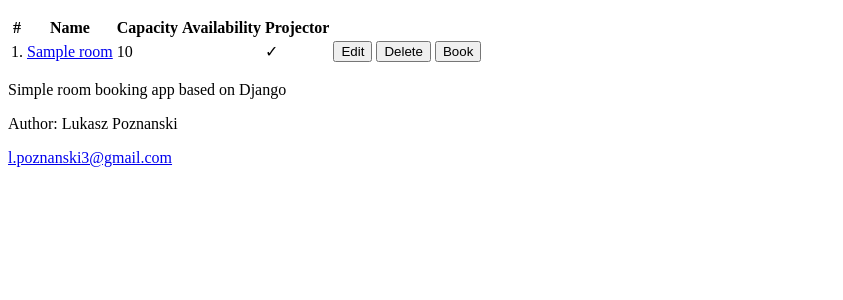
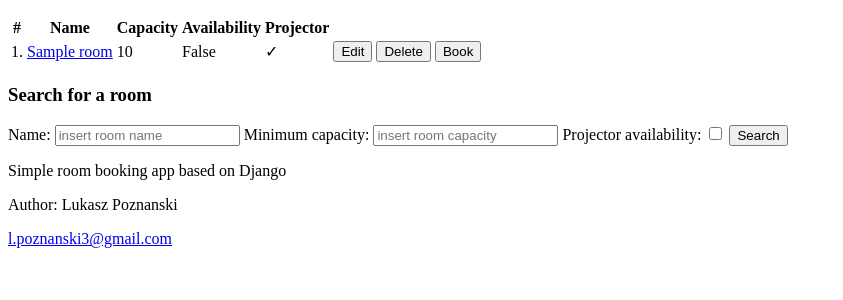
Before and after one commit to lpoznanski/RoomBookingApp, a Django app: page / in a window 1280 px wide. Shown: the part 52-352 px from the top of the page, without its empty margins (0-843 px from the left). Run offline with Django 4.2, Linux system fonts and the light colour scheme; tables that the repository leaves empty hold one stand-in row (values such as "Sample post").

Commit message:
Add search option to the main page

```diff
--- a/reservation/booking_app/templates/room_list.html
+++ b/reservation/booking_app/templates/room_list.html
@@ -33,7 +33,11 @@
                 <td>{{ forloop.counter }}.</td>
                 <td><a href="/room/details/{{ room.id }}/">{{ room.name }}</a></td>
                 <td>{{ room.capacity }}</td>
-                <td>{{ reservation_dates }}</td>
+                {% if room.reserved %}
+                <td>{{ room.reserved }}</td>
+                {% else %}
+                <td>{{ room.reserved }}</td>
+                {% endif %}
                 <td>{% if room.projector_availability == 1 %}&check;{% else %}&cross;{% endif %}</td>
                 <td><a href="/room/edit/{{ room.id }}/"><button title="Edit room details">Edit</button></a></td>
                 <td><a href="/room/delete/{{ room.id }}/"><button title="Delete room">Delete</button></a></td>
@@ -43,13 +47,22 @@
         </tbody>
     </table>
     <!--    Table-->
+    <!-- Error -->
     {% if error %}
-    <!-- Error -->
     <div>
     {{error}}
     </div>
+    {% endif %}
     <!-- Error -->
-    {% endif %}
+    <!--    Form-->
+    <form action="/search/">
+        <h3>Search for a room</h3>
+        <label>Name: <input type="text" name="name" placeholder="insert room name"></label>
+        <label>Minimum capacity: <input type="number" name="capacity" placeholder="insert room capacity"></label>
+        <label>Projector availability: <input type="checkbox" name="projector_availability"></label>
+        <input type="submit" value="Search">
+    </form>
+    <!--    Form-->
     <!--    Footer-->
     <footer>
         <p>Simple room booking app based on Django</p>
--- a/reservation/booking_app/urls.py
+++ b/reservation/booking_app/urls.py
@@ -9,4 +9,5 @@ urlpatterns = [
     path('room/edit/<int:id>/', views.EditRoomView.as_view()),
     path('room/book/<int:id>/', views.BookRoomView.as_view()),
     path('room/details/<int:id>/', views.RoomDetailsView.as_view()),
+    path('search/', views.RoomSearchView.as_view())
     ]
--- a/reservation/booking_app/views.py
+++ b/reservation/booking_app/views.py
@@ -1,7 +1,7 @@
 from django.shortcuts import render, redirect
 from django.views import View
 
-from datetime import datetime
+from datetime import datetime, date
 
 from booking_app.models import Room, RoomReservation
 
@@ -33,10 +33,13 @@ class AddNewRoomView(View):
 class RoomListView(View):
     def get(self, request):
         rooms = Room.objects.all()
-        if rooms:
-            return render(request, 'room_list.html', context={'rooms': rooms})
-        else:
-            return render(request, 'room_list.html', context={'error': 'No rooms available'})
+        for room in rooms:
+            reservation_dates = [reservation.date for reservation in room.roomreservation_set.all()]
+            room.reserved = str(date.today()) in reservation_dates
+        # if rooms:
+        return render(request, 'room_list.html', context={'rooms': rooms, 'date': date.today()})
+        # else:
+        #     return render(request, 'room_list.html', context={'error': 'No rooms available'})
 
 class DeleteRoomView(View):
     def get(self, request, id):
@@ -111,3 +114,30 @@ class RoomDetailsView(View):
                 'reservations': reservations
             }
         )
+
+class RoomSearchView(View):
+    def get(self, request):
+        rooms = Room.objects.all()
+        name = request.GET.get('name')
+        capacity = request.GET.get('capacity')
+        projector_availability = request.GET.get('projector_availability') == 'on'
+
+        if name:
+            rooms = rooms.filter(name__contains=name)
+        if capacity:
+            rooms = rooms.filter(capacity__gte=capacity)
+        if projector_availability:
+            rooms = rooms.filter(projector_availability=projector_availability)
+
+        for room in rooms:
+            reservation_dates = [reservation.date for reservation in room.roomreservation_set.all()]
+            room.reserved = str(date.today()) in reservation_dates
+
+        return render(
+            request,
+            'room_list.html',
+            context = {
+                'rooms': rooms,
+                'date': date.today()
+            }
+        )
```
